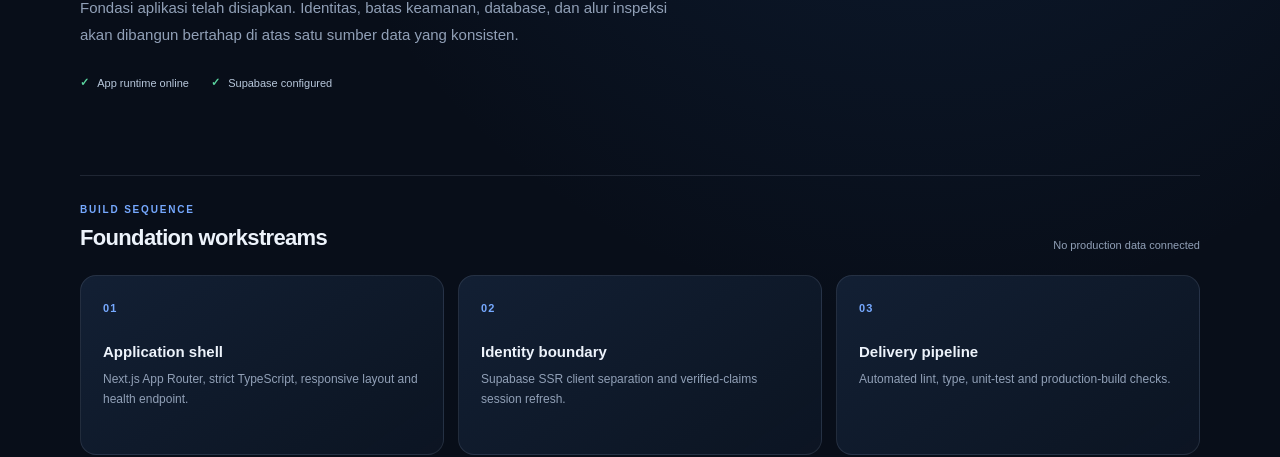
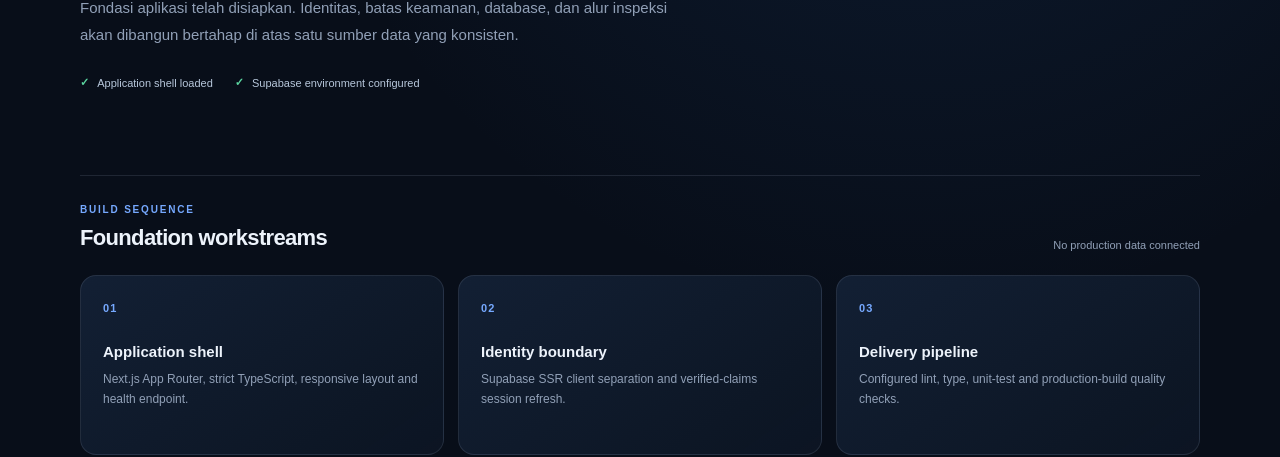
Before and after one commit to itswork-app/dit-sd-inspection, a Next.js app: page / in a window 1280 px wide. Shown: the part 406-863 px from the top of the page. Built offline with nearby package versions, Linux system fonts and the light colour scheme; no server answers.

Commit message:
fix(ui): clarify foundation readiness indicators

```diff
--- a/src/app/page.tsx
+++ b/src/app/page.tsx
@@ -15,7 +15,7 @@ const foundationItems = [
   {
     number: "03",
     title: "Delivery pipeline",
-    description: "Automated lint, type, unit-test and production-build checks."
+    description: "Configured lint, type, unit-test and production-build quality checks."
   }
 ];
 
@@ -47,10 +47,10 @@ export default function HomePage() {
           dan alur inspeksi akan dibangun bertahap di atas satu sumber data yang konsisten.
         </p>
         <div className="hero-meta">
-          <span className="meta-check"><span aria-hidden="true">✓</span> App runtime online</span>
+          <span className="meta-check"><span aria-hidden="true">✓</span> Application shell loaded</span>
           <span className={supabaseConfigured ? "meta-check" : "meta-pending"}>
             <span aria-hidden="true">{supabaseConfigured ? "✓" : "○"}</span>
-            Supabase {supabaseConfigured ? "configured" : "awaiting development credentials"}
+            Supabase environment {supabaseConfigured ? "configured" : "awaiting development credentials"}
           </span>
         </div>
       </section>
```
